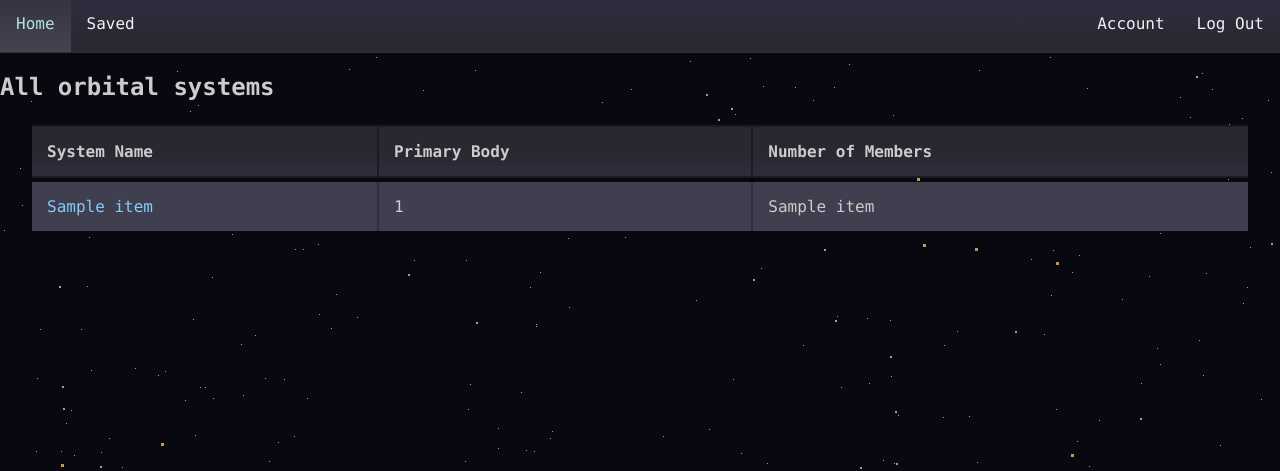
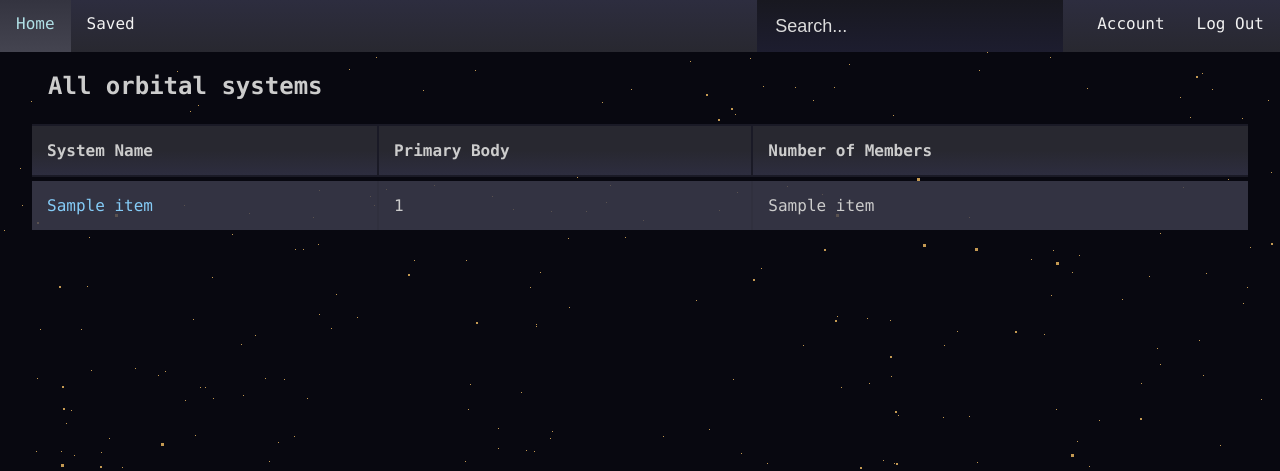
Before and after one commit to Ranger223/350DatabasesProject, a Flask app: template Frontend/itc350-template/templates/orbsysview.html in a window 1280 px wide. Shown: the top 471 px of the page. Run offline with Flask 3, Linux system fonts and the light colour scheme; the template is opened without the code that fills it: most values are stand-ins (such as "Sample title", 1, 10 or a date in 2020).

Commit message:
Added a Search Bar

```diff
--- a/Frontend/itc350-template/static/css/styles.css
+++ b/Frontend/itc350-template/static/css/styles.css
@@ -6,6 +6,15 @@ body {
     border: 0;
 }
 
+.navbar input[type=text] {
+    padding: 1em;
+    border: none;
+    margin-right: 1em;
+    font-size: 18px;
+    width: 15em;
+    background: linear-gradient(to bottom, #181820, #1d1d2f);
+    }
+
 .navbar {
     position: sticky;
     top: 0;
@@ -13,7 +22,6 @@ body {
     background: linear-gradient(to bottom, #2d2d3f, #282830);
     overflow: auto;
     height: 52px;
-    border-bottom: 1px solid #2f2f3f;
     padding: 0;
     margin: 0;
     top: 0;
@@ -60,6 +68,7 @@ body {
 
 h1, h2, h3, h4, h5, h6 {
     color: #ccc;
+    padding-left: 2em;
 }
 
 a {
@@ -116,22 +125,18 @@ table {
     margin-left: 2.5%;
     margin-right: 2.5%;
 }
+
 th, td {
     padding: 15px;
     text-align: left;
     color: #ccc;
 }
 
-tr:nth-child(even) {
-    border-color: #2f2f3f;
-    background-color: #3f3f4f;
-}
-
 th {
-    border-color: #2f2f3f;
-    background-color: #2d2d3b;
+    border-color: rgba(47, 47, 63, 1);
+    background-color: rgba(45, 45, 59, 1);
     background: linear-gradient(to bottom, #282830 50%,#2d2d3f);
-    border: 2px solid #1a1a26;
+    border: 2px solid rgba(26, 26, 38, 1);
     border-right: none;
     position: sticky;
     position: -webkit-sticky;
@@ -143,16 +148,21 @@ th {
     top: 52px;
 }
 
+tr:nth-child(even) {
+    border-color: rgba(47, 47, 63, 0.8);
+    background-color: rgba(63, 63, 79, 0.8);
+}
+
 tr:nth-child(odd) {
-    border-color: #1a1a26;
-    background-color: #2d2d3b;
+    border-color: rgba(26, 26, 38, 0.8);
+    background-color: rgba(45, 45, 59, 0.8);
 }
 
 tr:nth-child(even) td {
-    border-left: 2px solid #2f2f3f;
+    border-left: 2px solid rgba(47, 47, 63, 0.8);
 }
 tr:nth-child(odd) td {
-    border-left: 2px solid #1a1a26;
+    border-left: 2px solid rgba(26, 26, 38, 0.8);
 }
 table td:first-child, table th:first-child {
     border-left: none;
--- a/Frontend/itc350-template/templates/orbsysview.html
+++ b/Frontend/itc350-template/templates/orbsysview.html
@@ -21,6 +21,7 @@
         <a href="#saved">Saved</a>
     </div>
     <div class="navRight">
+        <input type="text" placeholder="Search...">
         <a href="#Account">Account</a>
         <a href="#logout">Log Out</a>
     </div>
```
